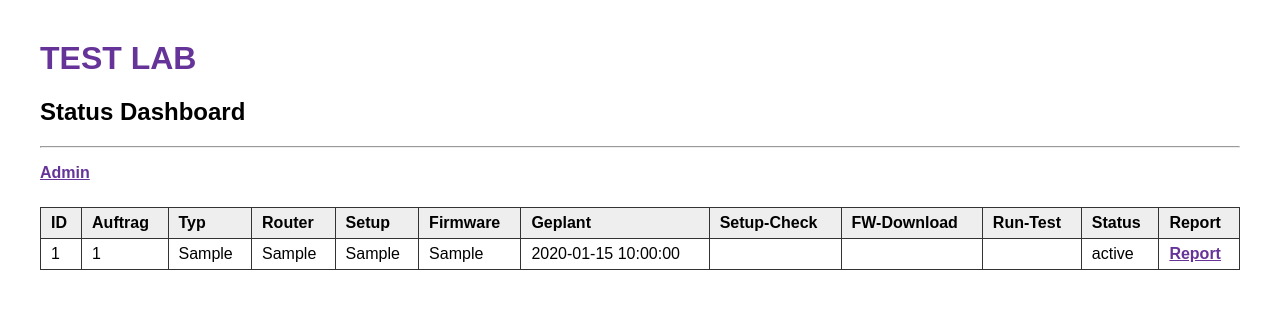
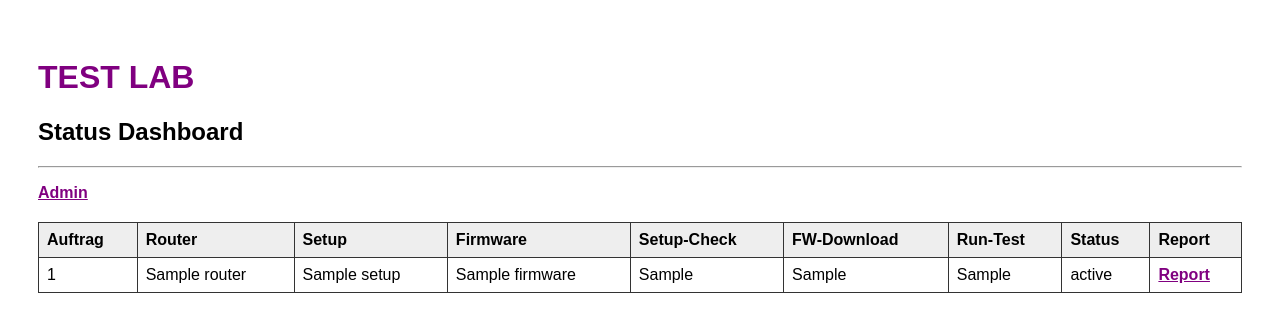
Before and after one commit to michaelbuzek/status-page, a Flask app: template templates/status.html in a window 1280 px wide. Shown: the top 332 px of the page. Run offline with Flask 3, Linux system fonts and the light colour scheme; tables that the repository leaves empty hold one stand-in row (values such as "Sample post"); the template is opened without the code that fills it: values that come from a table or form of the project are taken from there, most other values are stand-ins (such as "Sample title", 1, 10 or a date in 2020).

Commit message:
Zeitenberechnung und Darstellung im Dashboard ergänzt

```diff
--- a/app.py
+++ b/app.py
@@ -22,15 +22,21 @@ app.register_blueprint(status_bp)
 
 @app.route("/")
 def index():
-    events = TriggerEvent.query.order_by(TriggerEvent.execute_at.asc()).all()
-    return render_template("status.html", events=events)
+    events = TriggerEvent.query.order_by(TriggerEvent.auftrag_id, TriggerEvent.type).all()
 
-@app.route("/admin")
-def admin():
-    events = TriggerEvent.query.order_by(TriggerEvent.execute_at).all()
-    return render_template("admin.html", events=events)
+    auftrags_map = {}
+    for event in events:
+        aid = event.auftrag_id
+        if aid not in auftrags_map:
+            auftrags_map[aid] = {
+                "auftrag_id": aid,
+                "router": event.router,
+                "setup": event.setup,
+                "firmware": event.firmware,
+                "times": {},
+                "status": event.status,
+                "report_url": event.report_url
+            }
+        auftrags_map[aid]["times"][event.type] = event.execute_at
 
-
-
-if __name__ == "__main__":
-    app.run(host="0.0.0.0", port=5000)
+    return render_template_
--- a/templates/status.html
+++ b/templates/status.html
@@ -1,79 +1,48 @@
 <!DOCTYPE html>
-<html lang="de">
+<html>
 <head>
-    <meta charset="UTF-8">
-    <title>Status Übersicht</title>
+    <title>Status</title>
     <style>
-        body {
-            font-family: Arial, sans-serif;
-            margin: 40px;
-        }
-        h1 {
-            color: rebeccapurple;
-        }
-        table {
-            width: 100%;
-            border-collapse: collapse;
-            margin-top: 25px;
-        }
-        th, td {
-            border: 1px solid #333;
-            padding: 6px 10px;
-            text-align: left;
-        }
-        th {
-            background-color: #eee;
-        }
-        a {
-            color: rebeccapurple;
-            font-weight: bold;
-        }
-        .status-open {
-            background-color: sandybrown;
-        }
-        .status-done {
-            background-color: lightgreen;
-        }
+        body { font-family: Arial, sans-serif; padding: 30px; }
+        h1 { color: purple; }
+        a { font-weight: bold; color: purple; }
+        table { border-collapse: collapse; width: 100%; margin-top: 20px; }
+        th, td { border: 1px solid #333; padding: 8px; text-align: left; }
+        th { background-color: #eee; }
+        .status-open { background-color: sandybrown; }
+        .status-done { background-color: lightgreen; }
     </style>
 </head>
 <body>
-
     <h1>TEST LAB</h1>
     <h2>Status Dashboard</h2>
     <hr>
     <p><a href="/admin">Admin</a></p>
-
     <table>
         <tr>
-            <th>ID</th>
             <th>Auftrag</th>
-            <th>Typ</th>
             <th>Router</th>
             <th>Setup</th>
             <th>Firmware</th>
-            <th>Geplant</th>
             <th>Setup-Check</th>
             <th>FW-Download</th>
             <th>Run-Test</th>
             <th>Status</th>
             <th>Report</th>
         </tr>
-        {% for event in events %}
+        {% for aid, data in auftraege.items() %}
         <tr>
-            <td>{{ event.id }}</td>
-            <td>{{ event.auftrag_id }}</td>
-            <td>{{ event.type }}</td>
-            <td>{{ event.router }}</td>
-            <td>{{ event.setup }}</td>
-            <td>{{ event.firmware }}</td>
-            <td>{{ event.execute_at }}</td>
-            <td>{{ event.setup_check_at }}</td>
-            <td>{{ event.fw_download_at }}</td>
-            <td>{{ event.run_test_at }}</td>
-            <td class="status-{{ event.status }}">{{ event.status }}</td>
+            <td>{{ data.auftrag_id }}</td>
+            <td>{{ data.router }}</td>
+            <td>{{ data.setup }}</td>
+            <td>{{ data.firmware }}</td>
+            <td>{{ data.times.get('setup-check') }}</td>
+            <td>{{ data.times.get('fw-download') }}</td>
+            <td>{{ data.times.get('run-test') }}</td>
+            <td class="status-{{ data.status }}">{{ data.status }}</td>
             <td>
-                {% if event.report_url %}
-                    <a href="{{ event.report_url }}" target="_blank">Report</a>
+                {% if data.report_url %}
+                    <a href="{{ data.report_url }}" target="_blank">Report</a>
                 {% else %}
                     None
                 {% endif %}
@@ -81,6 +50,5 @@
         </tr>
         {% endfor %}
     </table>
-
 </body>
 </html>
```
